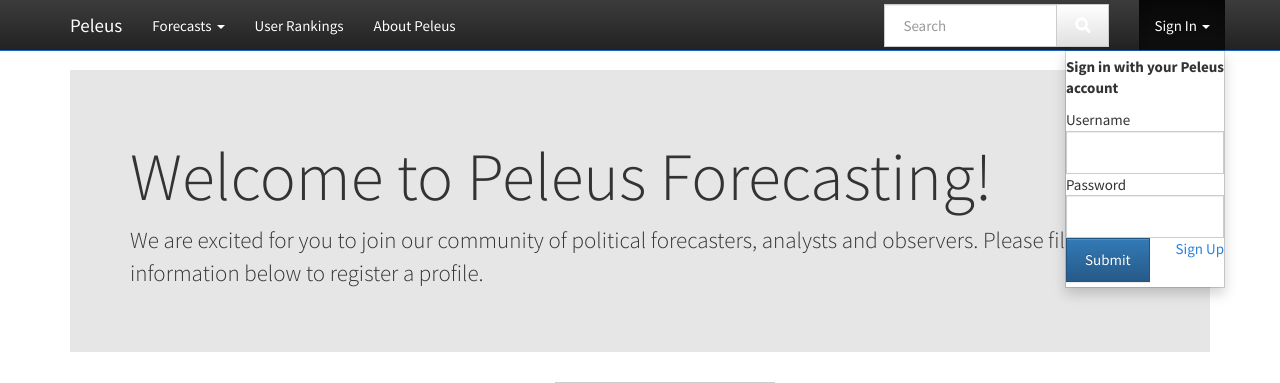
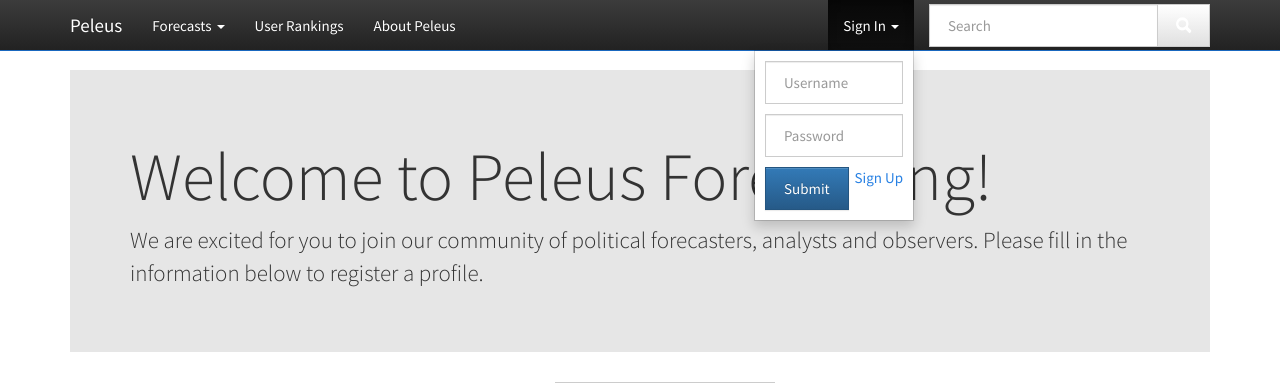
Before and after one commit to sujoklee/CopyPel, a Django app: page /signup/ in a window 1280 px wide, after a click on "Sign In". Shown: the top 383 px of the page. Run offline with Django 3.2, Linux system fonts and the light colour scheme; some libraries are stand-ins or nearby versions; some web fonts are replaced.

Commit message:
fixed sign-in form

```diff
--- a/forecast/static/1p/main.css
+++ b/forecast/static/1p/main.css
@@ -1,4 +1,3 @@
-/*Template styles*/
 .form-center-block{
     width: 50%;
 }
@@ -14,3 +13,12 @@
 .my-valid-class {
     color:green;
 }
+
+.pl-search-form {
+    margin-left: 0;
+    margin-right: 0;
+}
+
+#signin > ul > form > li {
+    padding: 5px 10px;
+}
--- a/templates/navbar.html
+++ b/templates/navbar.html
@@ -36,9 +36,9 @@
 
             <ul class="nav navbar-nav navbar-right">
                 {% include 'sign_in.html' %}
-            </ul>
-            <div class="col-sm-3 col-md-3 pull-right">
-                <form class="navbar-form" role="search">
+                <li>
+                    <div>
+                        <form class="navbar-form pl-search-form" role="search">
                             <div class="input-group">
                                 <input type="text" class="form-control" placeholder="Search" name="q">
 
@@ -49,6 +49,9 @@
                             </div>
                         </form>
                     </div>
+                </li>
+            </ul>
+
             <!--/.nav-collapse -->
         </div>
     </div>
--- a/templates/sign_in.html
+++ b/templates/sign_in.html
@@ -1,4 +1,3 @@
-
 <li class="dropdown" id="signin">
     <a href="#" class="dropdown-toggle" data-toggle="dropdown">
         {% if user.is_authenticated %}
@@ -12,16 +11,12 @@
         {% if not user.is_authenticated %}
             <form action="{% url 'login' %}" method="post">
                 {% csrf_token %}
-                    <b>Sign in with your {{ app_name }} account</b>
 
-                    <p>
-                    <li>Username</li>
-                    <li><input type="text" name="username" class="form-control"/></li>
+                <li><input type="text" name="username" placeholder="Username" class="form-control"/></li>
 
-                    <li>Password</li>
-                    <li><input type="password" name="password" class="form-control"/></li>
+                <li><input type="password" name="password" placeholder="Password" class="form-control"/></li>
 
-                  <span class="pull-left">
+                <li><span class="pull-left">
                       <button type="submit" class="btn btn-large btn-primary">Submit</button>
                   </span>
                   <span class="pull-right">
@@ -29,10 +24,11 @@
                   </span>
 
 
-                    <span class="clearfix"></span>
+                    <span class="clearfix"></span></li>
             </form>
         {% else %}
             <a href="{% url 'logout' %}">Logout</a>
         {% endif %}
     </ul>
+
 </li>
```
Lines whose indentation alone changed are shown as unchanged.
